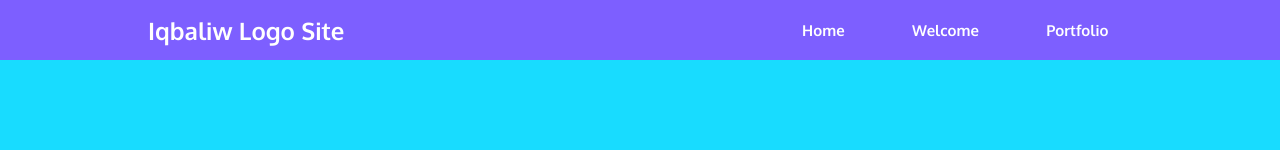
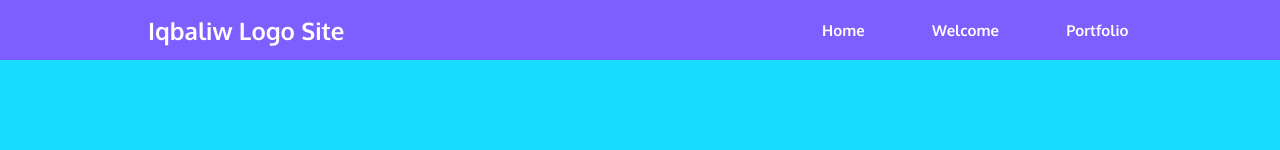
Before and after one commit to iqbaliw/css-media-queries-mobile-first, a plain HTML site: page index.html in a window 1280 px wide. Shown: the top 150 px of the page. Drawn offline with Linux system fonts and the light colour scheme.

Commit message:
add margin-right -40px to ul.menu

```diff
--- a/style.css
+++ b/style.css
@@ -404,6 +404,10 @@ footer .wrapper a {
 
 /* lg */
 @media screen and (min-width: 1024px) {
+    ul.menu {
+        margin-right: -40px;
+    }
+
     .wrapper {
         width: 1024px;
     }
```
